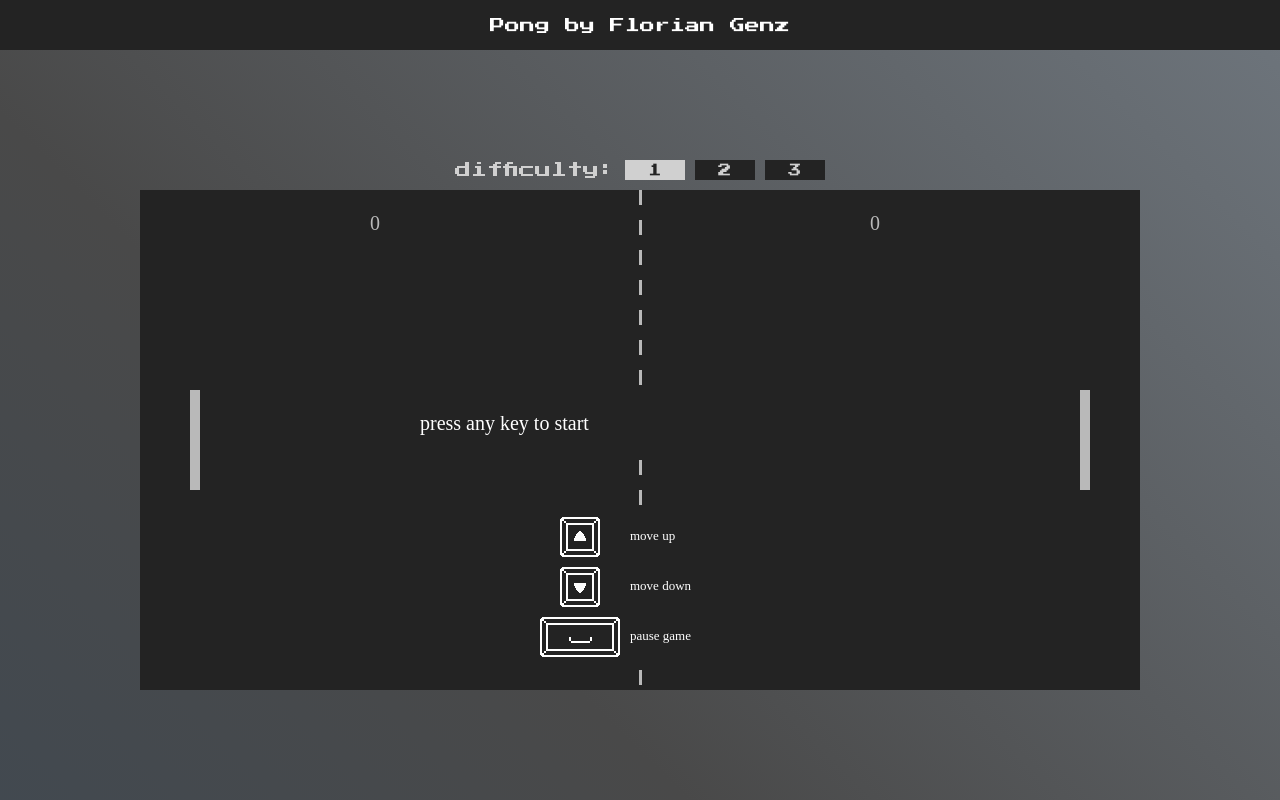
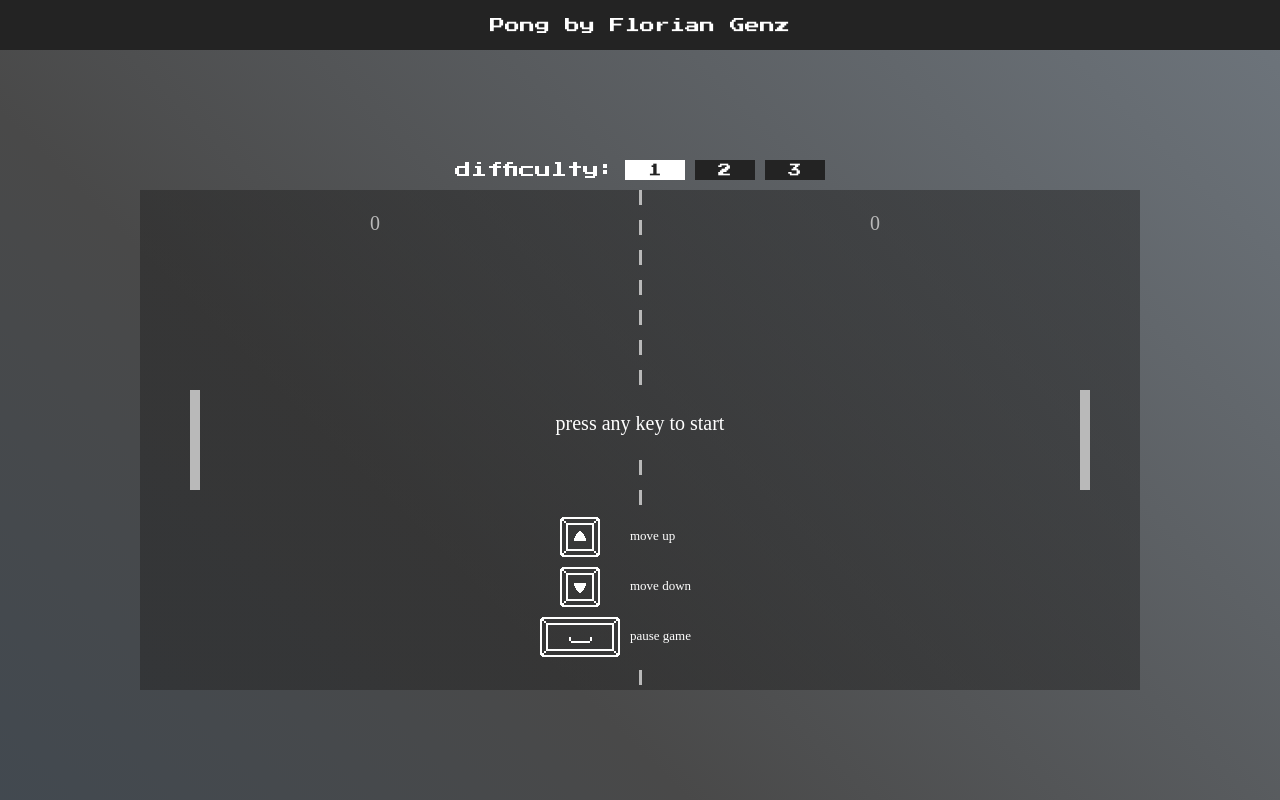
Before and after one commit to FlorianGenz/pong, an Angular app: page / in a window 1280 px wide. Built offline with nearby package versions, Linux system fonts and the light colour scheme.

Commit message:
minor code refactoring

```diff
--- a/src/app/app.component.scss
+++ b/src/app/app.component.scss
@@ -8,7 +8,6 @@
   .topInfo{
     grid-area: info;
     background-color: #232323;
-    color: white;
     height: 50px;
     display: flex;
     justify-content: center;
--- a/src/app/game/game.component.scss
+++ b/src/app/game/game.component.scss
@@ -13,27 +13,28 @@
       width: 60px;
       height: 20px;
       background-color: #232323;
-      color: #d0d0d0;
+      color: white;
       border: none;
       font-family: 'Press Start 2P', cursive;
       text-align: center;
     }
 
     .level:disabled{
-      background-color: #d0d0d0;
+      background-color: white;
       color: #232323;
       pointer-events: none;
     }
 
     .level:hover{
       cursor: pointer;
-      background-color: #d0d0d0;
+      background-color: white;
       color: #232323;
     }
   }
 
   #canvas {
-    background: linear-gradient(90deg, #A23D3D, #232323, #232323,#232323,#232323,#232323,#232323,#232323,#232323, #46A23D) 50%;
+    background: linear-gradient(90deg, #A23D3D, rgb(35, 35, 35, 0.5), rgb(35, 35, 35, 0.5),rgb(35, 35, 35, 0.5),
+      rgb(35, 35, 35, 0.5), rgb(35, 35, 35, 0.5), rgb(35, 35, 35, 0.5), rgb(35, 35, 35, 0.5), rgb(35, 35, 35, 0.5), #46A23D) 50%;
     background-size: 130% ;
     transition: all 0.15s ease-out;
   }
--- a/src/app/game/game.component.ts
+++ b/src/app/game/game.component.ts
@@ -94,9 +94,12 @@ export class GameComponent implements OnInit {
   drawStartScreen(ctx: CanvasRenderingContext2D) {
     ctx.clearRect(0, 0, 1000, 500);
     ctx.fillStyle = "white";
+    ctx.beginPath();
     ctx.font = "20px 'Press Start 2P'";
-    ctx.fillText("press any key to start", 280, 240);
+    ctx.textAlign = "center"
+    ctx.fillText("press any key to start", 500, 240);
 
+    ctx.textAlign = "left"
     ctx.font = "13px 'Press Start 2P'";
     ctx.fillText("move up", 490, 350);
     ctx.fillText("move down", 490, 400);
@@ -136,7 +139,8 @@ export class GameComponent implements OnInit {
   drawPauseScreen(ctx: CanvasRenderingContext2D) {
     ctx.fillStyle = "white";
     ctx.font = "20px 'Press Start 2P'";
-    ctx.fillText("game paused", 390, 240);
+    ctx.textAlign = "center"
+    ctx.fillText("game paused", 500, 240);
     ctx.fillStyle = "#B9B9B9";
     for (let i = 0; i <= 500; i += 30) {
       if (i <= 200 || i >= 250) {
@@ -160,9 +164,11 @@ export class GameComponent implements OnInit {
     }
 
     //points
+    ctx.textAlign = "center";
     ctx.font = "20px 'Press Start 2P'";
-    ctx.fillText(this.stats.pPoints.toString(), 230, 40);
-    ctx.fillText(this.stats.rPoints.toString(), 730, 40);
+    ctx.fillText(this.stats.pPoints.toString(), 250, 40);
+    ctx.fillText(this.stats.rPoints.toString(), 750, 40);
+    ctx.textAlign = "left";
 
     //draw ball
     ctx.beginPath();
--- a/src/styles.scss
+++ b/src/styles.scss
@@ -1,14 +1,14 @@
 html {
-  margin: 0px;
+  margin: 0;
   height: 100%;
   width: 100%;
   background-color: #2E302E;
   font-family: 'Press Start 2P', cursive;
-  color: #d0d0d0;
+  color: white;
 }
 
 body {
-  margin: 0px;
+  margin: 0;
   height: 100%;
   width: 100%;
   background: linear-gradient(45deg, #34495E, #494949, #808B96, #D5D8DC);
@@ -18,12 +18,12 @@ body {
 
 @keyframes gradient {
   0% {
-    background-position: 0% 50%;
+    background-position: 0 50%;
   }
   50% {
     background-position: 100% 50%;
   }
   100% {
-    background-position: 0% 50%;
+    background-position: 0 50%;
   }
 }
```
